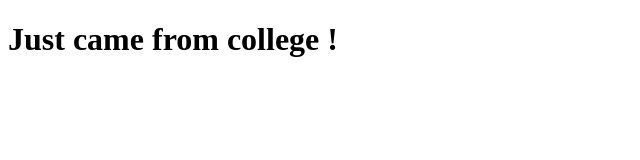
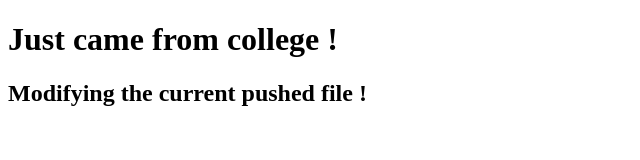
Before and after one commit to Parthkarma/C_lang, a plain HTML site: page index.html in a window 1280 px wide. Shown: the whole page, without its empty margins (0-640 px from the left). Drawn offline with Linux system fonts and the light colour scheme.

Commit message:
modified

```diff
--- a/index.html
+++ b/index.html
@@ -9,6 +9,10 @@
 
     <h1>
         Just came from college !
+
     </h1>
+    <h2>
+        Modifying the current pushed file !
+    </h2>
 </body>
 </html>
```
